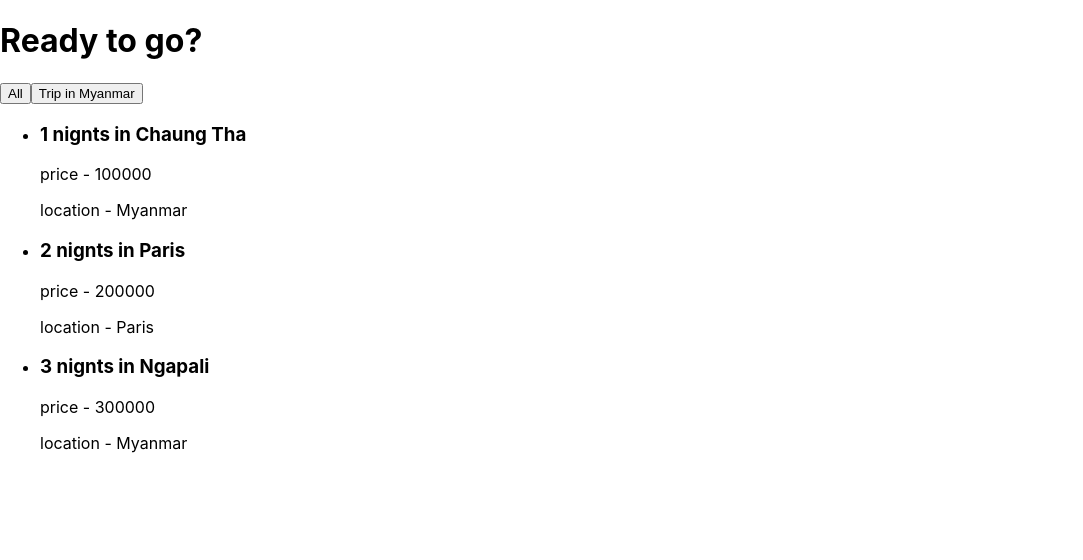
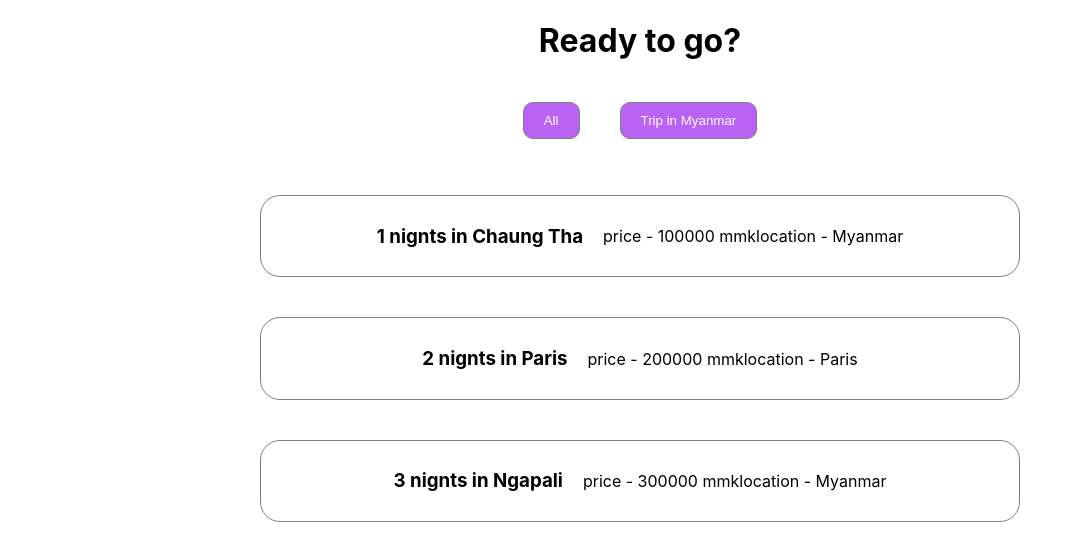
Before and after one commit to donecho/CreativeCoder_React_Course, a React (Create React App) app in the folder trip.mm/: page / in a window 1280 px wide. Shown: the top 560 px of the page, without its empty margins (0-1083 px from the left). Built offline with nearby package versions, Linux system fonts and the light colour scheme; data requests are answered from the project's data file.

Commit message:
34-Custom-Hook

```diff
--- /dev/null
+++ b/trip.mm/src/components/Triplist/index.css
@@ -0,0 +1,49 @@
+.container {
+    max-width: 800px;
+    margin: auto;
+}
+
+.container h1 {
+    text-align: center;
+}
+
+.container .flex-container {
+    display: flex;
+    align-items: center;
+    flex-direction: column;
+    width: 100%;
+}
+
+.container button {
+    border:1px solid gray;
+    background-color: #ba62f4;
+    color: white;
+    margin: 20px;
+    padding :  10px 20px;
+    border-radius: 10px;
+}
+
+ul {
+    padding: 0 !important;
+}
+
+.trips-list {
+    display : flex;
+    justify-content: center;
+    flex-wrap: wrap;
+}
+
+.trip {
+    display: flex;
+    justify-content: center;
+    align-items:  center;
+    width: 100%;
+    border: 1px solid gray;
+    margin: 20px;
+    padding: 10px;
+    border-radius: 20px;
+}
+
+.trip h3 {
+    margin-right: 20px;
+}
--- a/trip.mm/src/components/Triplist/index.js
+++ b/trip.mm/src/components/Triplist/index.js
@@ -1,42 +1,31 @@
-import React, { useCallback, useEffect, useState } from 'react'
-
+import React, { useState } from 'react'
+import useFetch from '../../hooks/useFetch';
+import './index.css'
 export default function Index() {
 
-    let [trips,setTrips] = useState([])
-
     let [url,setUrl] = useState('http://localhost:3001/trips');
-
-   let fetchTrips = useCallback(()=>
-    {
-        fetch(url)
-        .then(res => res.json())
-        .then(data => {
-            setTrips(data);
-        })
-    },[url])
-
-useEffect(()=>{
-    fetchTrips()
-},[fetchTrips])
-
- console.log(trips);
+    let { data : trips, loading, error } = useFetch(url);
 
   return (
-    <div>
-        <h1>Ready to go?</h1>
-
-        <button onClick={()=>setUrl('http://localhost:3001/trips')}>All</button>
-        <button onClick={()=>setUrl('http://localhost:3001/trips?location=Myanmar')}>Trip in Myanmar</button>
-
-        <ul>
-            {trips.map(trip=>(
-                <li key={trip.id}>
+    <div className='container'>
+        {error && <p>{error}</p>}
+      {!error && <div className="flex-container">
+         <h1>Ready to go?</h1>
+        {loading && <p>Loading Trips</p>}
+        <div>
+            <button onClick={()=>setUrl('http://localhost:3001/trips')}>All</button>
+            <button onClick={()=>setUrl('http://localhost:3001/trips?location=Myanmar')}>Trip in Myanmar</button>
+        </div>
+        <ul className='trips-list'>
+            {trips && trips.map(trip=>(
+                <li className='trip' key={trip.id}>
                     <h3>{trip.name}</h3>
-                    <p>price - {trip.price}</p>
+                    <p>price - {trip.price} mmk</p>
                     <p>location - {trip.location}</p>
                 </li>
             ))}
         </ul>
+       </div>}
     </div>
 
 
--- /dev/null
+++ b/trip.mm/src/hooks/useFetch.js
@@ -0,0 +1,31 @@
+import { useEffect, useState } from "react";
+
+function useFetch(url){
+    let [data,setData] = useState(null)
+    let [loading,setLoading] = useState('false');
+    let [error,setError] = useState(null);
+
+    //fetch ->first render -> useEffect
+
+    useEffect(() => {
+      setLoading(true);
+        fetch(url)
+        .then(res => {
+          if(!res.ok) {
+            throw Error('something went wrong');
+          }
+          return res.json();
+        })
+        .then(data => {
+          setData(data);
+          setError(null);
+          setLoading(false);
+        })
+        .catch(e => {
+          setError(e.message);
+        })
+      },[url]);
+    return { data , loading , error };
+}
+
+export default useFetch;
```
